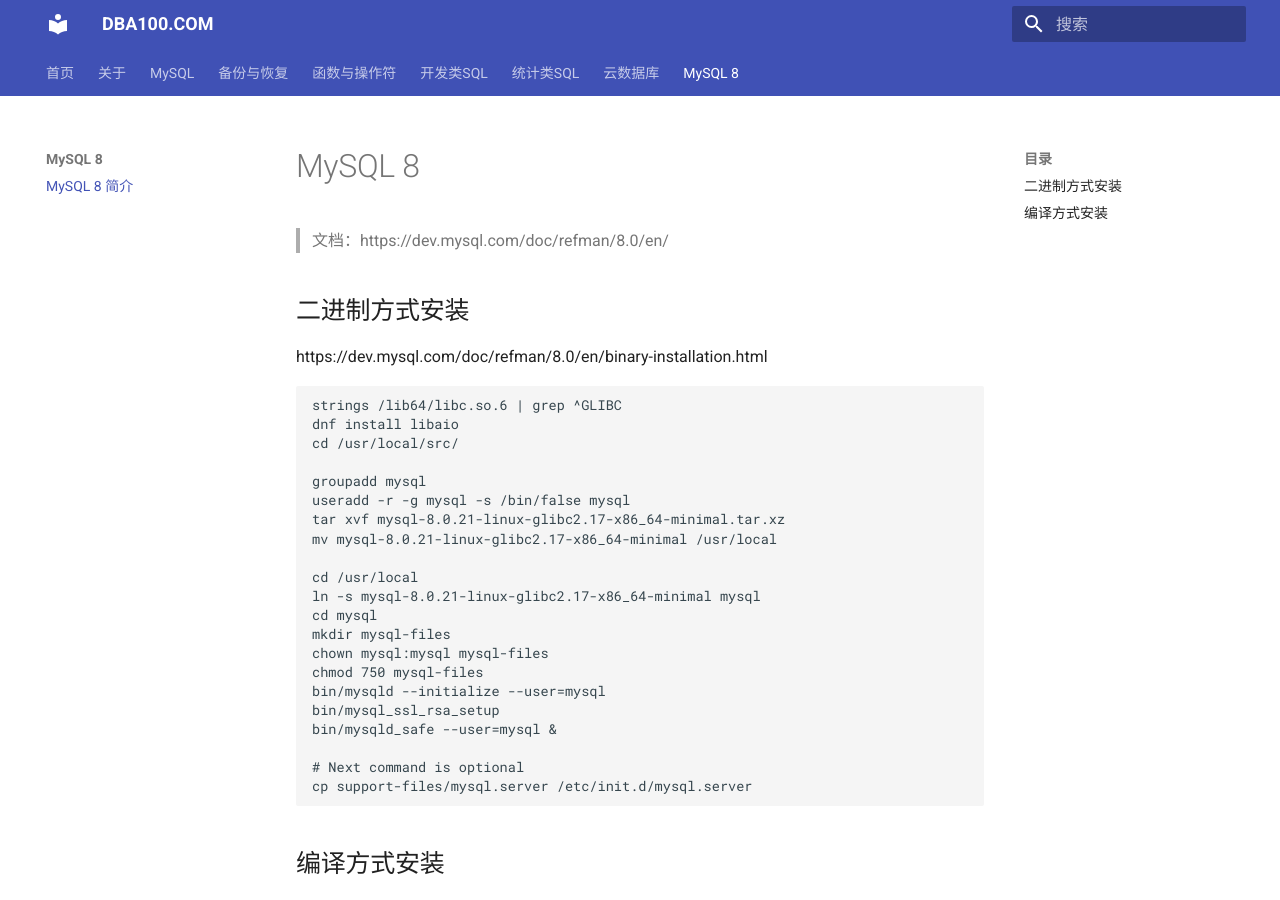
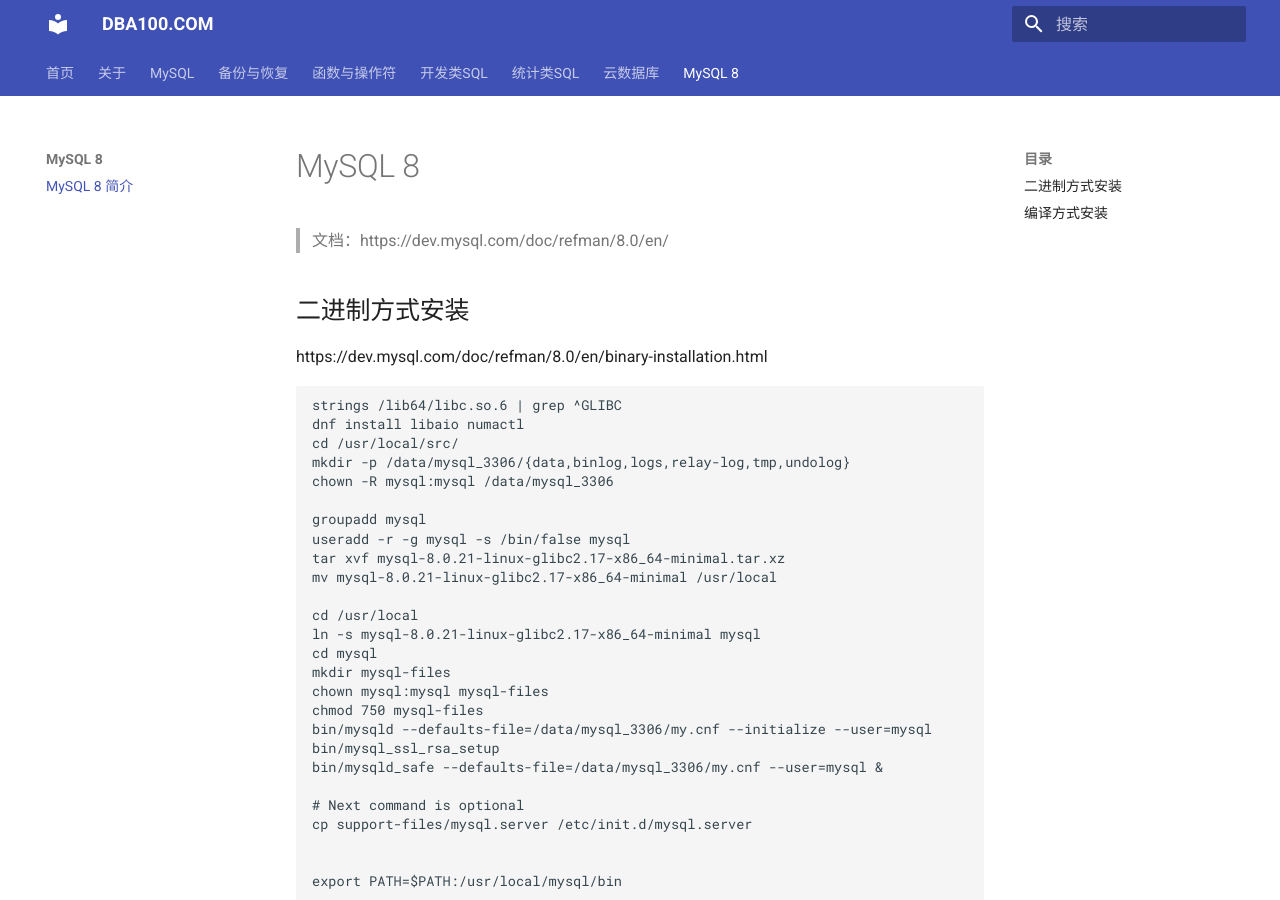
Before and after one commit to duliang123/dba100, an MkDocs documentation site: the page built from docs/mysql8/index.md, in a window 1280 px wide and 900 px high. Built offline with MkDocs 1.6.1 and Material for MkDocs 9.7.7, drawn with Linux system fonts in a browser that asks for light colours.

Commit message:
Update index.md

````diff
--- a/docs/mysql8/index.md
+++ b/docs/mysql8/index.md
@@ -9,8 +9,10 @@ https://dev.mysql.com/doc/refman/8.0/en/binary-installation.html
 
 ```
 strings /lib64/libc.so.6 | grep ^GLIBC
-dnf install libaio
+dnf install libaio numactl
 cd /usr/local/src/
+mkdir -p /data/mysql_3306/{data,binlog,logs,relay-log,tmp,undolog}
+chown -R mysql:mysql /data/mysql_3306
 
 groupadd mysql
 useradd -r -g mysql -s /bin/false mysql
@@ -23,12 +25,15 @@ cd mysql
 mkdir mysql-files
 chown mysql:mysql mysql-files
 chmod 750 mysql-files
-bin/mysqld --initialize --user=mysql
+bin/mysqld --defaults-file=/data/mysql_3306/my.cnf --initialize --user=mysql
 bin/mysql_ssl_rsa_setup
-bin/mysqld_safe --user=mysql &
+bin/mysqld_safe --defaults-file=/data/mysql_3306/my.cnf --user=mysql &
 
 # Next command is optional
 cp support-files/mysql.server /etc/init.d/mysql.server
+
+
+export PATH=$PATH:/usr/local/mysql/bin
 ```
 
 
````
